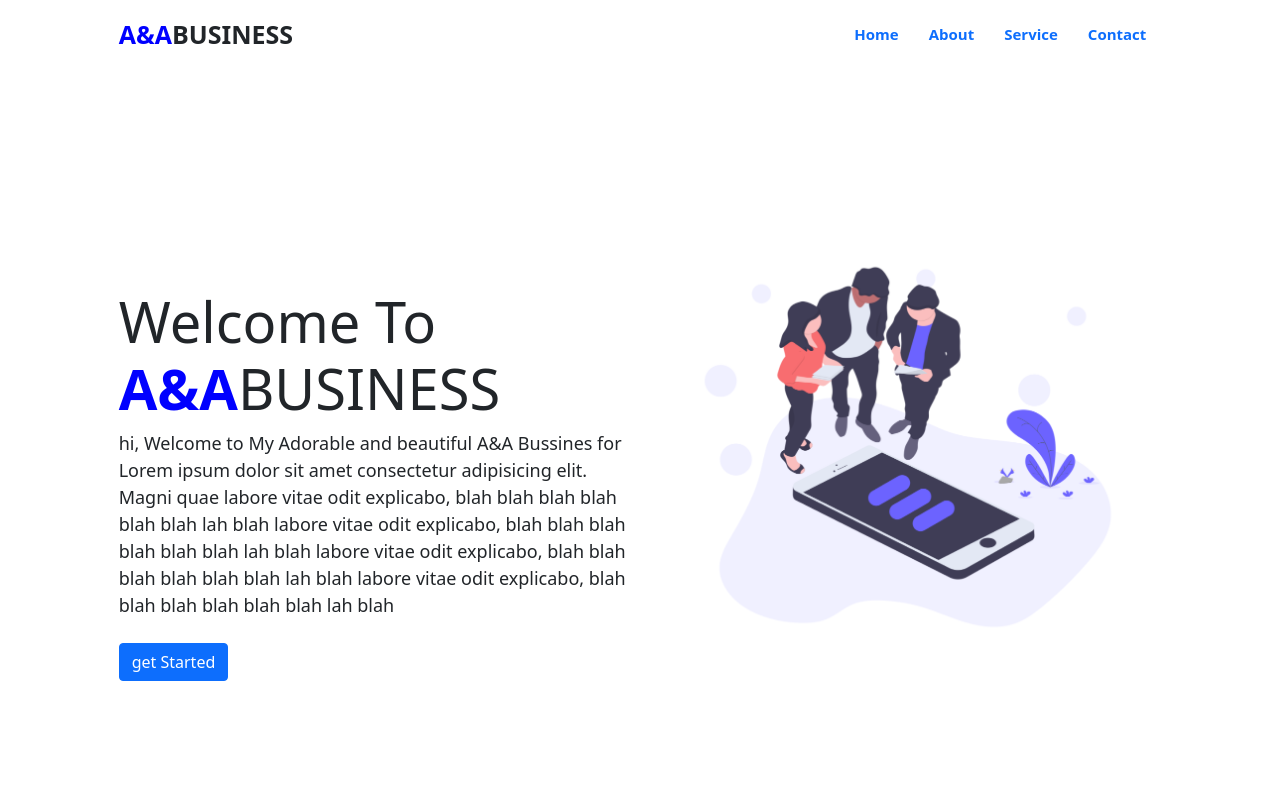
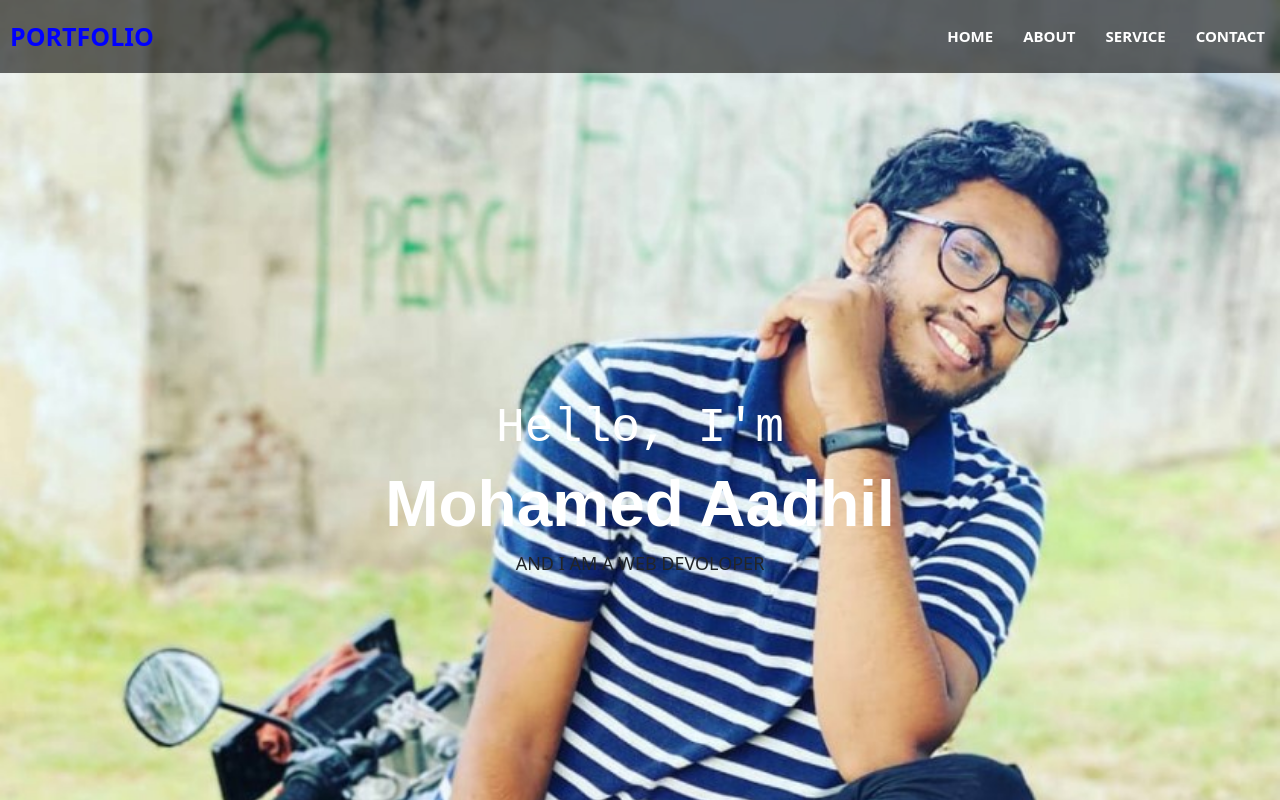
Before and after one commit to Aadhil728/Aadhil728.github.io, a plain HTML site: page index.html in a window 1280 px wide. Shown: the top 800 px of the page. Drawn offline with nearby package versions, Linux system fonts and the light colour scheme.

Commit message:
Changes to Portfolio

```diff
--- a/index.html
+++ b/index.html
@@ -4,7 +4,7 @@
     <meta charset="UTF-8" />
     <meta http-equiv="X-UA-Compatible" content="IE=edge" />
     <meta name="viewport" content="width=device-width, initial-scale=1.0" />
-    <title>Responsive Website</title>
+    <title>PORTFOLIO</title>
     <link rel="stylesheet" href="/styles.css" />
 
     <!---------------------------Styles-------------->
@@ -19,9 +19,12 @@
   <body>
     <!-----------Nav bar---------->
 
-    <div class="container-fluid col-10">
-      <nav class="navbar navbar-expand-lg" id="navbar">
-        <b class="bold"><span>A&A</span>BUSINESS</b>
+    <div>
+      <nav
+        class="navbar navbar-expand-md navbar-dark bg-dark fixed-top"
+        id="navbar"
+      >
+        <b class="bold"><span>PORTFOLIO</span></b>
         <button
           class="navbar-toggler"
           type="button"
@@ -60,11 +63,11 @@
         </div>
       </nav>
 
-      <!-------------Home---------->
+      <!-------------Home---------
       <section id="home">
         <div class="row">
           <div class="col-lg-6 col-md-6 col-12 order-1 pt-5">
-            <h1 class="display-4">Welcome To <br /><span>A&A</span>BUSINESS</h1>
+            <h1 class="display-4">Hi, I AM<br /><span>A.M AADHIL</span></h1>
             <p class="my-lg-2 my-3">
               hi, Welcome to My Adorable and beautiful A&A Bussines for Lorem
               ipsum dolor sit amet consectetur adipisicing elit. Magni quae
@@ -79,6 +82,17 @@
           <div class="col-lg-6 col-md-6 col-12 py-lg-0 py-3 order-sm-2">
             <img src="/Screenshot 2022-02-27 184310.png" class="img-fluid" />
           </div>
+        </div>
+      </section>
+    -->
+      <section id="home">
+        <div class="background">
+          <img src="feed2.jpg" alt="" class="img-fluid" />
+        </div>
+        <div class="heading_content text-center">
+          <h5>Hello, I'm</h5>
+          <h1>Mohamed Aadhil</h1>
+          <p>AND I AM A WEB DEVOLOPER</p>
         </div>
       </section>
 
--- a/styles.css
+++ b/styles.css
@@ -5,6 +5,7 @@
   margin: 0;
   padding: 0;
   box-sizing: border-box;
+  overflow-x: hidden;
   width: 100%;
 }
 section {
@@ -16,13 +17,16 @@
 
 /* ------------------navbar-------------*/
 #navbar {
-        position: sticky;
-        top: 0;
-        background: white;
-        z-index: 10;
+  text-transform: uppercase;
+  font-size: 14px;
+  font-weight: 700;
+  background: rgb(0, 0, 0, 0.6) !important;
+  padding: 10px 0;
 }
 .bold {
   font-size: 25px;
+  margin-left: 10px;
+  font-weight: 700;
 }
 
 li {
@@ -33,6 +37,7 @@
   font-size: 15px;
   font-weight: bold;
   border: 2px solid transparent;
+  color: white !important;
 }
 
 .nav-link:hover {
@@ -48,6 +53,36 @@
 
 p {
   font-size: 18px;
+}
+
+.background {
+  width: 100%;
+}
+
+.background img {
+  width: 100%;
+  object-fit: cover;
+  object-position: center;
+}
+.heading_content {
+  position: absolute;
+  top: 50%;
+  width: 100%;
+  max-width: 100%;
+}
+
+.heading_content h5 {
+  font-size: 3em;
+  font-weight: 300;
+  color: white;
+  font-family: monospace;
+}
+
+.heading_content h1 {
+  font-size: 4em;
+  font-weight: bolder;
+  color: white;
+  font-family: "Montserrat", sans-serif;
 }
 
 /*---------------About----------------*/
```
Also changed, not shown: feed2.jpg (added). Lines whose indentation alone changed are shown as unchanged.
